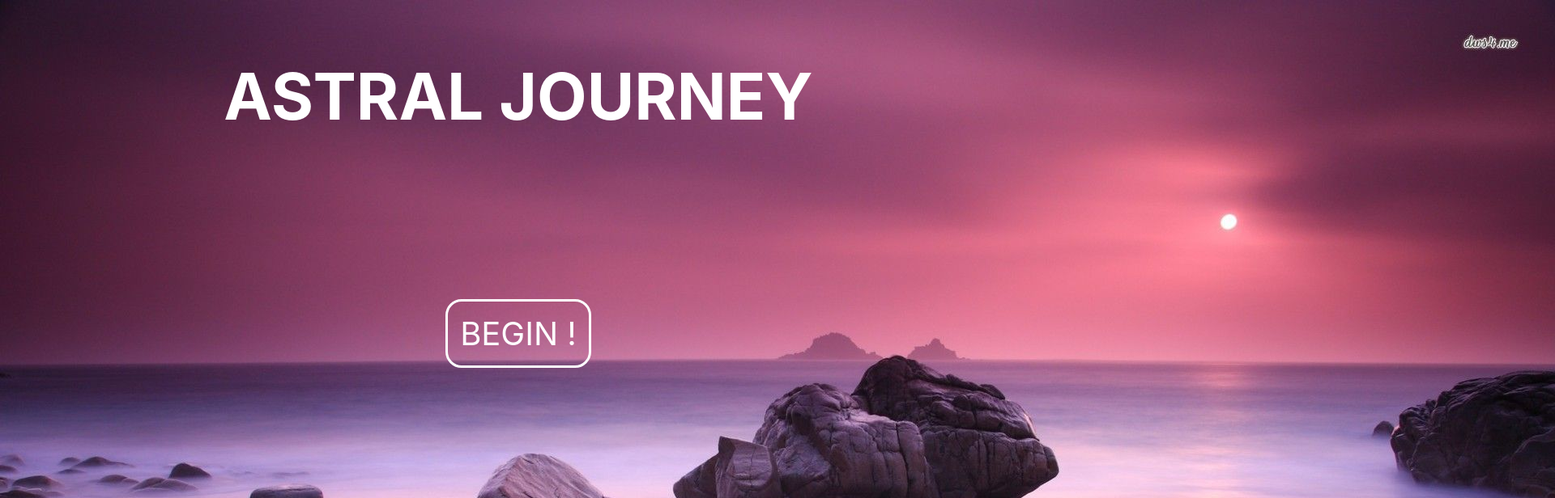
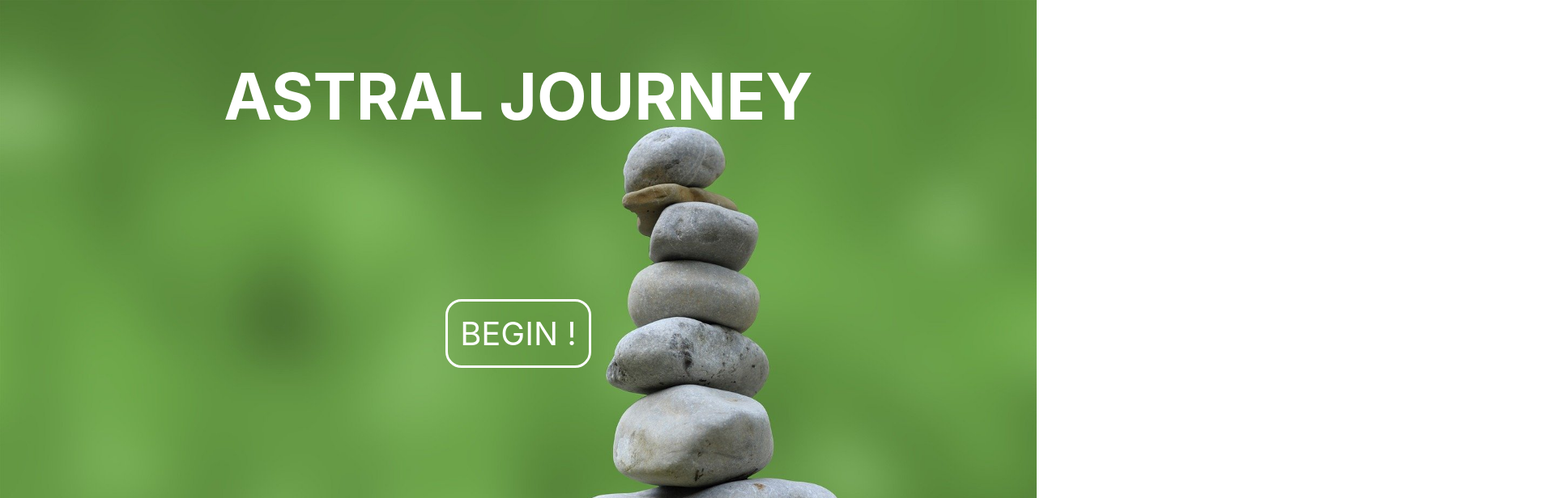
Before and after one commit to Guillaume-Kreit/Astral, a React (Create React App) app: page / in a window 1280 px wide. Shown: the top 616 px of the page at 81% size, 1920 px wide, since content can reach past the window. Built offline with nearby package versions, Linux system fonts and the light colour scheme.

Commit message:
Ajout de l'image de fond

```diff
--- a/src/components/Wallaper.js
+++ b/src/components/Wallaper.js
@@ -1,5 +1,5 @@
 import React from 'react';
-import zen from "./img/zen.jpg";
+import relax2 from "./img/relax2.jpg";
 
 const Wallaper = () => {
 
@@ -11,7 +11,7 @@ const Wallaper = () => {
 
     return(
         <div style={styles.container}>
-            <img src={zen} />
+            <img src={relax2} style={{height: '100vh', width:'100vw'}}/>
         </div>
     );
 
```
Also changed, not shown: src/components/img/relax2.jpg (added).
